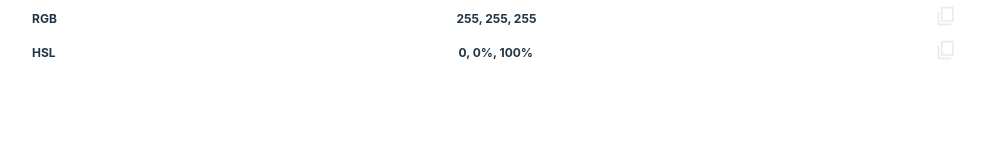
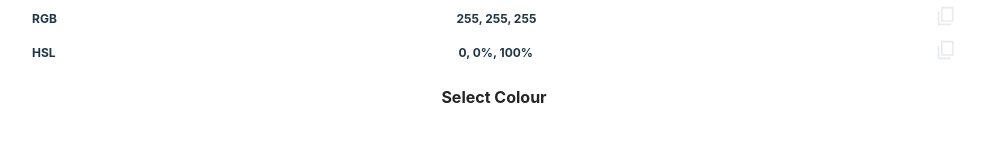
Before and after one commit to owen-sellner/colour-picker, a React (Vite) app: page / in a window 1280 px wide. Shown: the part 164-306 px from the top of the page, without its empty margins (146-1130 px from the left). Built offline with nearby package versions, Linux system fonts and the light colour scheme.

Commit message:
Add toggle on/off button

```diff
--- a/src/App.css
+++ b/src/App.css
@@ -12,6 +12,32 @@
   height: 5vw;
   border-radius: 8px;
   border: 4px solid white;
+}
+
+.select-btn {
+  margin: auto 0;
+  padding: 5px;
+  border-radius: 8px;
+  font-size: 1rem;
+  font-weight: bold;
+  background: rgba(255, 255, 255, 0.87);
+  color: #242424;
+}
+
+.select-btn:hover {
+  background: rgba(255, 255, 255, 0.67);
+}
+
+.select-btn:active {
+  background: rgba(255, 255, 255, 0.47);
+}
+
+.centered-row {
+  display: flex;
+  flex-direction: row;
+  justify-content: center;
+  alight-content: center;
+  padding: 10px;
 }
 
 p {
--- a/src/App.tsx
+++ b/src/App.tsx
@@ -52,6 +52,12 @@ function App() {
     };
   }, []);
 
+  const handleSelectClick = () => {
+    chrome.tabs.query({ active: true, currentWindow: true }, function(tabs) {
+      chrome.tabs.sendMessage(tabs[0].id!, { action: 'toggle' });
+    });
+  };
+
   return (
     <>
       <div
@@ -80,6 +86,9 @@ function App() {
           text={new TinyColor(colour).toHslString().replace(/^hsl\(|\)$/g, "")}
         />
       </div>
+      <div className="centered-row">
+        <button onClick={handleSelectClick} className="select-btn">Select Colour</button>
+      </div>
     </>
   );
 }
```
Also changed, not shown: src/background.ts (+0 -9 lines), src/content.ts (+32 -3 lines), public/manifest.json.
